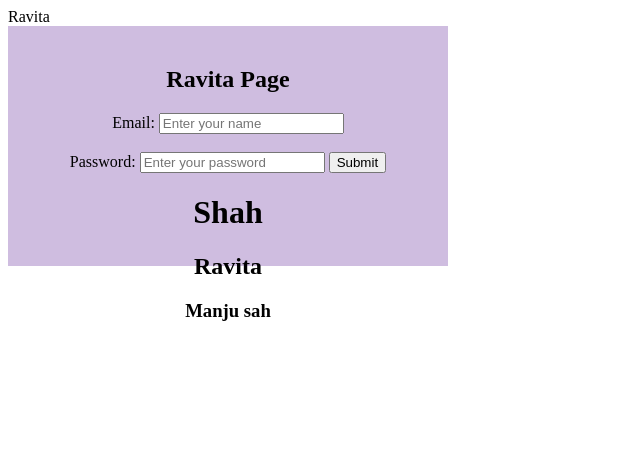
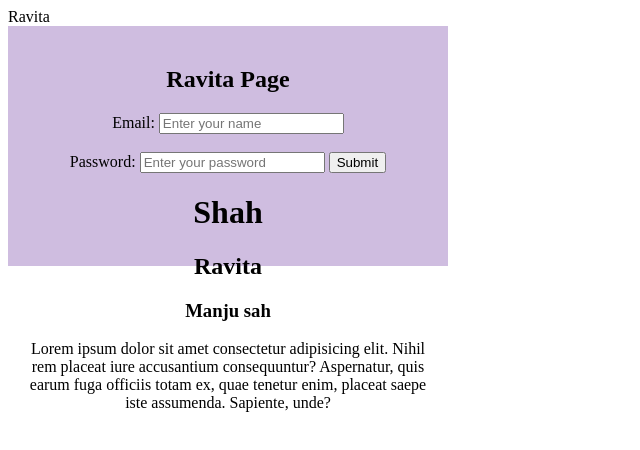
Before and after one commit to BPSah-50/Naveen-13-07-2022, a plain HTML site: page index.html in a window 1280 px wide. Shown: the whole page, without its empty margins (0-640 px from the left). Drawn offline with Linux system fonts and the light colour scheme.

Commit message:
Some changes

```diff
--- a/index.html
+++ b/index.html
@@ -32,6 +32,7 @@
       <h1>Shah</h1>
       <h2>Ravita</h2>
       <h3>Manju sah</h3>
+      <p>Lorem ipsum dolor sit amet consectetur adipisicing elit. Nihil rem placeat iure accusantium consequuntur? Aspernatur, quis earum fuga officiis totam ex, quae tenetur enim, placeat saepe iste assumenda. Sapiente, unde?</p>
    </div>
   </body>
 </html>
```
